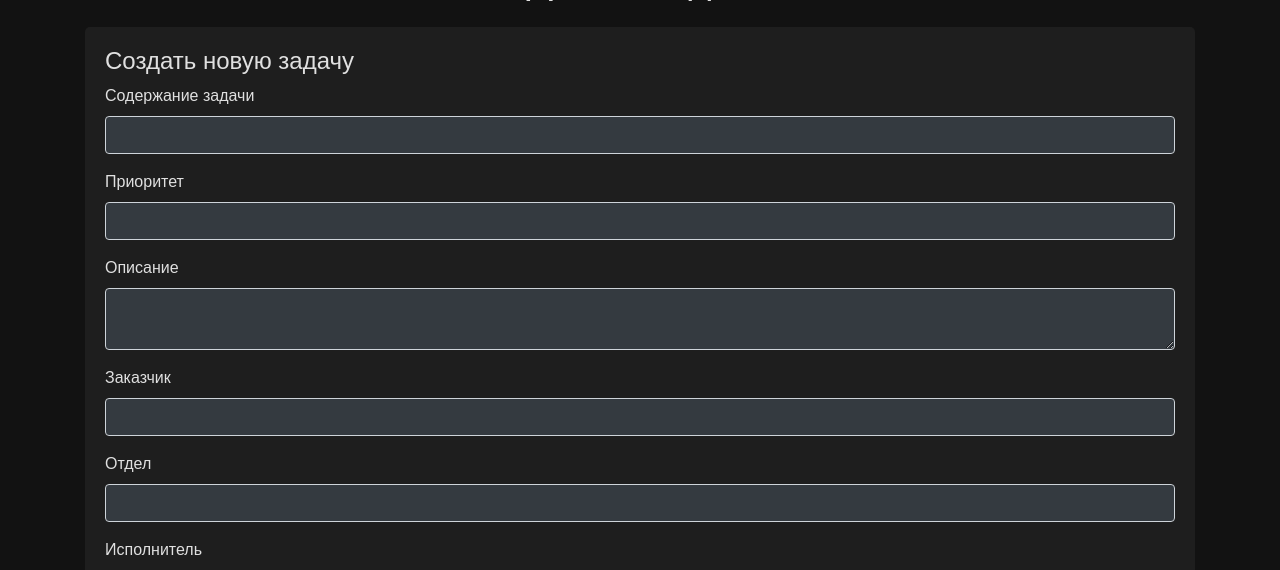
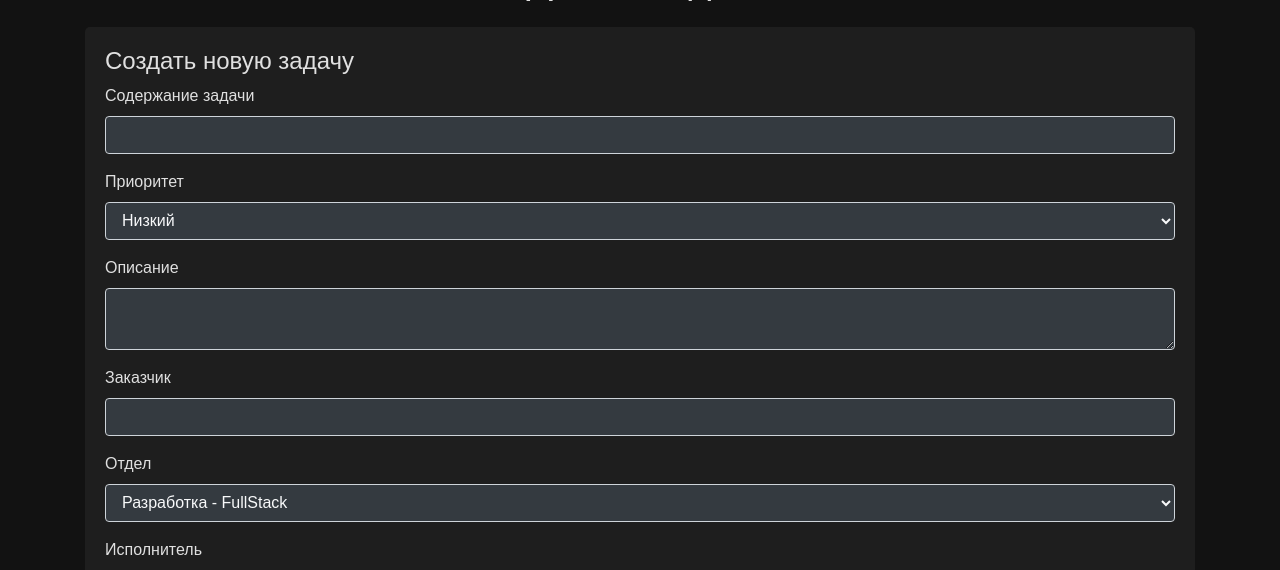
Before and after one commit to LiC3MeR/todo_bot, a Flask app: page /task_board in a window 1280 px wide. Shown: the part 89-659 px from the top of the page. Run offline with Flask 3, Linux system fonts and the light colour scheme; data that the repository does not hold is empty; some libraries are stand-ins or nearby versions.

Commit message:
Фронт task_board

```diff
--- a/templates/task_board.html
+++ b/templates/task_board.html
@@ -165,7 +165,12 @@
                 </div>
                 <div class="form-group">
                     <label for="priority">Приоритет</label>
-                    <input type="text" class="form-control bg-dark text-light" id="priority" required>
+                    <select class="form-control bg-dark text-light" id="priority">
+                        <option value="1">Низкий</option>
+                        <option value="2">Средний</option>
+                        <option value="3">Высокий</option>
+                        <option value="4">Горит</option>
+                    </select>
                 </div>
                 <div class="form-group">
                     <label for="description">Описание</label>
@@ -177,7 +182,13 @@
                 </div>
                 <div class="form-group">
                     <label for="department">Отдел</label>
-                    <input type="text" class="form-control bg-dark text-light" id="department" required>
+                    <select class="form-control bg-dark text-light" id="department">
+                        <option value="Разработка - FullStack">Разработка - FullStack</option>
+                        <option value="Разработка - Front">Разработка - Front</option>
+                        <option value="Разработка - Back">Разработка - Back</option>
+                        <option value="Тестировка">Тестировка</option>
+                        <option value="Прочие задачи">Прочие задачи</option>
+                    </select>
                 </div>
                 <div class="form-group">
                     <label for="assigned_to">Исполнитель</label>
```
